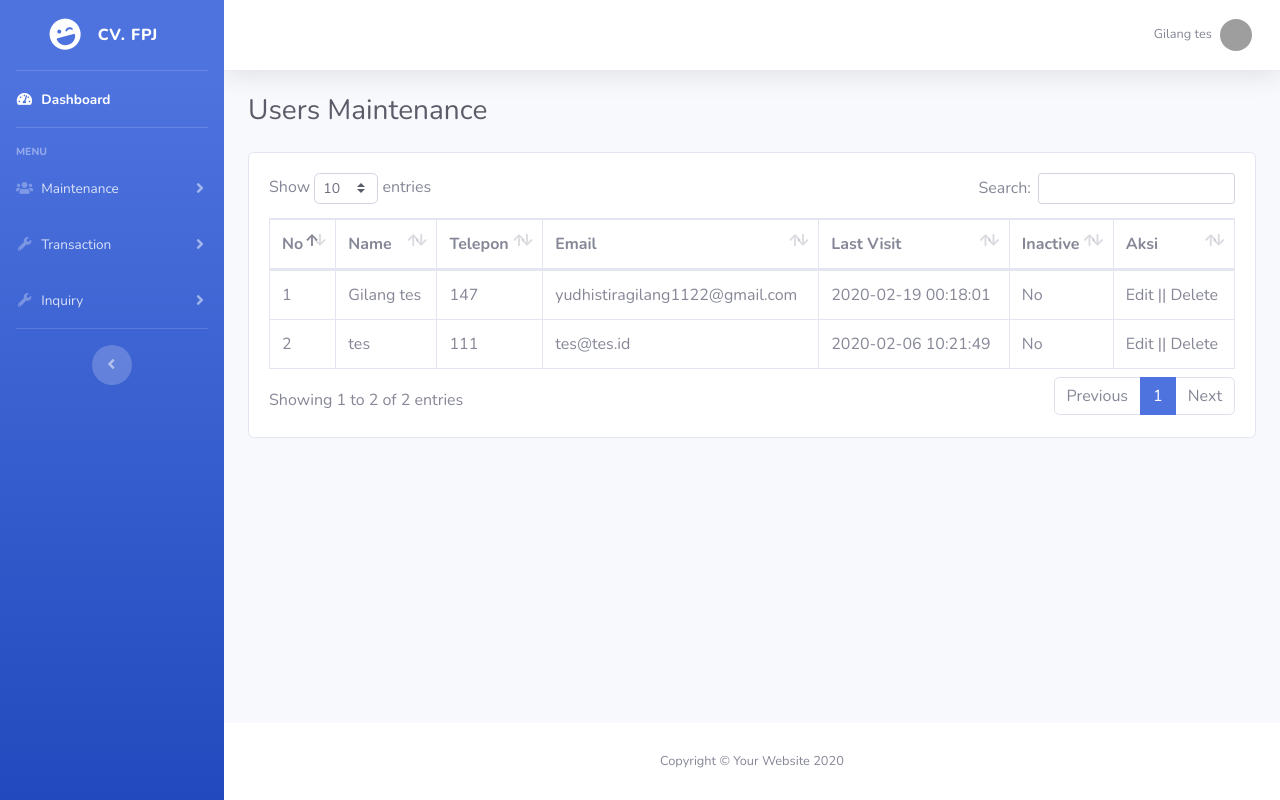
After one commit to yudistiragilang/desa_oop, a PHP site: page /maintenance/users.php in a window 1280 px wide. The commit adds this page. Run offline with PHP 8.4, Linux system fonts and the light colour scheme; a user stored in the database is signed in; data comes from the database, SQL or seed files in the repository; grey boxes are pictures that could not be loaded.

Commit message:
penyesuaian menu

```diff
--- a/home.php
+++ b/home.php
@@ -10,7 +10,7 @@
 session_start();
 
 require_once 'database/Login.php';
-require_once 'admin/Maintenance.php';
+require_once 'maintenance/Maintenance.php';
 
 $db = new Login();
 $usr = new Maintenance();
@@ -77,8 +77,8 @@ $page_content = "Beranda";
         <div id="collapseMaintenance" class="collapse" aria-labelledby="headingMaintenance" data-parent="#accordionSidebar">
           <div class="bg-white py-2 collapse-inner rounded">
             <h6 class="collapse-header">List Maintenance</h6>
-            <a class="collapse-item" href="admin/users.php">Admin</a>
-            <a class="collapse-item" href="">Pelanggan</a>
+            <a class="collapse-item" href="maintenance/users.php">Admin</a>
+            <a class="collapse-item" href="maintenance/pelanggan.php">Pelanggan</a>
           </div>
         </div>
       </li>
--- /dev/null
+++ b/maintenance/Maintenance.php
@@ -0,0 +1,51 @@
+<?php
+
+/**
+*  Author : Yudistira Gilang Adisetyo
+*  Email  : yudhistiragilang22@gmail.com
+*
+*/
+
+// require_once '../connection.php';
+
+class Maintenance
+{
+
+	private $conn;
+
+	function __construct()
+	{
+
+		$database = new Connection();
+		$db = $database->db_connection();
+		$this->conn = $db;
+
+	}
+
+	public function count_data($tabel)
+	{
+
+		$stmt = $this->conn->prepare("SELECT * FROM ".$tabel);
+		$stmt->execute();
+		$userRow = $stmt->fetch(PDO::FETCH_OBJ);
+
+		return $stmt->rowCount();
+
+	}
+
+	public function get_user()
+	{
+		$user = array();
+		$stmt = $this->conn->prepare("SELECT * FROM users");
+		$stmt->execute();
+
+		while ($dt = $stmt->fetch(PDO::FETCH_ASSOC)) {
+			$user[] = $dt;
+		}
+
+		return $user;
+	}
+
+}
+
+?>
--- /dev/null
+++ b/maintenance/users.php
@@ -0,0 +1,248 @@
+
+<?php
+
+/**
+*  Author : Yudistira Gilang Adisetyo
+*  Email  : yudhistiragilang22@gmail.com
+*
+*/
+
+session_start();
+
+require_once '../database/Login.php';
+require_once 'Maintenance.php';
+
+$db = new Login();
+$usr = new Maintenance();
+
+if ($db->is_logged_in() == "") {
+
+ $db->redirect('../index.php');
+
+}
+
+$userLogin = $db->user_online();
+$namaUser = $userLogin['real_name'];
+
+$page_content = "Users Maintenance";
+
+?>
+
+<!DOCTYPE html>
+<html lang="en">
+
+<head>
+
+  <meta charset="utf-8">
+  <meta http-equiv="X-UA-Compatible" content="IE=edge">
+  <meta name="viewport" content="width=device-width, initial-scale=1, shrink-to-fit=no">
+  <meta name="description" content="">
+  <meta name="author" content="">
+
+  <title><?= $page_content; ?></title>
+  <link rel="shortcut icon" href="../assets/img/favicon.ico">
+  <link href="../assets/vendor/fontawesome-free/css/all.min.css" rel="stylesheet" type="text/css">
+  <link href="https://fonts.googleapis.com/css?family=Nunito:200,200i,300,300i,400,400i,600,600i,700,700i,800,800i,900,900i" rel="stylesheet">
+  <link href="../assets/css/sb-admin-2.min.css" rel="stylesheet">
+  <link href="../assets/vendor/datatables/dataTables.bootstrap4.min.css" rel="stylesheet">
+
+</head>
+
+<body id="page-top">
+  <div id="wrapper">
+    <ul class="navbar-nav bg-gradient-primary sidebar sidebar-dark accordion" id="accordionSidebar">
+      <a class="sidebar-brand d-flex align-items-center justify-content-center" href="../home.php">
+        <div class="sidebar-brand-icon rotate-n-15">
+          <i class="fas fa-laugh-wink"></i>
+        </div>
+        <div class="sidebar-brand-text mx-3">CV. FPJ</div>
+      </a>
+      <hr class="sidebar-divider my-0">
+      <li class="nav-item active">
+        <a class="nav-link" href="../home.php">
+          <i class="fas fa-fw fa-tachometer-alt"></i>
+          <span>Dashboard</span>
+        </a>
+      </li>
+      <hr class="sidebar-divider">
+      <div class="sidebar-heading">
+        MENU
+      </div>
+
+      <li class="nav-item">
+        <a class="nav-link collapsed" href="#" data-toggle="collapse" data-target="#collapseMaintenance" aria-expanded="true" aria-controls="collapseMaintenance">
+          <i class="fas fa-fw fa-users"></i>
+          <span>Maintenance</span>
+        </a>
+        <div id="collapseMaintenance" class="collapse" aria-labelledby="headingMaintenance" data-parent="#accordionSidebar">
+          <div class="bg-white py-2 collapse-inner rounded">
+            <h6 class="collapse-header">List Maintenance</h6>
+            <a class="collapse-item" href="../maintenance/users.php">Admin</a>
+            <a class="collapse-item" href="../maintenance/pelanggan.php">Pelanggan</a>
+          </div>
+        </div>
+      </li>
+
+      <li class="nav-item">
+        <a class="nav-link collapsed" href="#" data-toggle="collapse" data-target="#collapseTransaction" aria-expanded="true" aria-controls="collapseTransaction">
+          <i class="fas fa-fw fa-wrench"></i>
+          <span>Transaction</span>
+        </a>
+        <div id="collapseTransaction" class="collapse" aria-labelledby="headingTransaction" data-parent="#accordionSidebar">
+          <div class="bg-white py-2 collapse-inner rounded">
+            <h6 class="collapse-header">List Transaction:</h6>
+            <a class="collapse-item" href="">Pesanan</a>
+            <a class="collapse-item" href="">Service</a>
+          </div>
+        </div>
+      </li>
+
+      <li class="nav-item">
+        <a class="nav-link collapsed" href="#" data-toggle="collapse" data-target="#collapseInquiry" aria-expanded="true" aria-controls="collapseInquiry">
+          <i class="fas fa-fw fa-wrench"></i>
+          <span>Inquiry</span>
+        </a>
+        <div id="collapseInquiry" class="collapse" aria-labelledby="headingInquiry" data-parent="#accordionSidebar">
+          <div class="bg-white py-2 collapse-inner rounded">
+            <h6 class="collapse-header">Custom Utilities:</h6>
+            <a class="collapse-item" href="">Admin</a>
+            <a class="collapse-item" href="">Pelanggan</a>
+            <a class="collapse-item" href="">Pesanan</a>
+            <a class="collapse-item" href="">Service</a>
+          </div>
+        </div>
+      </li>
+
+      <hr class="sidebar-divider d-none d-md-block">
+      <div class="text-center d-none d-md-inline">
+        <button class="rounded-circle border-0" id="sidebarToggle"></button>
+      </div>
+
+    </ul>
+
+        <!-- Content Wrapper -->
+        <div id="content-wrapper" class="d-flex flex-column">
+          <div id="content">
+            <nav class="navbar navbar-expand navbar-light bg-white topbar mb-4 static-top shadow">
+              <button id="sidebarToggleTop" class="btn btn-link d-md-none rounded-circle mr-3">
+                <i class="fa fa-bars"></i>
+              </button>
+              <ul class="navbar-nav ml-auto">
+                <li class="nav-item dropdown no-arrow">
+                  <a class="nav-link dropdown-toggle" href="#" id="userDropdown" role="button" data-toggle="dropdown" aria-haspopup="true" aria-expanded="false">
+                    <span class="mr-2 d-none d-lg-inline text-gray-600 small"><?= $namaUser; ?></span>
+                    <img class="img-profile rounded-circle" src="https://source.unsplash.com/QAB-WJcbgJk/60x60">
+                  </a>
+                  <div class="dropdown-menu dropdown-menu-right shadow animated--grow-in" aria-labelledby="userDropdown">
+                    <a class="dropdown-item" href="#">
+                      <i class="fas fa-user fa-sm fa-fw mr-2 text-gray-400"></i>
+                      Profile
+                    </a>
+                    <div class="dropdown-divider"></div>
+                    <a class="dropdown-item" href="#" data-toggle="modal" data-target="#logoutModal">
+                      <i class="fas fa-sign-out-alt fa-sm fa-fw mr-2 text-gray-400"></i>
+                      Logout
+                    </a>
+                  </div>
+                </li>
+              </ul>
+            </nav>
+
+            <!-- Begin Page Content -->
+            <div class="container-fluid">
+
+              <div class="d-sm-flex align-items-center justify-content-between mb-4">
+                <h1 class="h3 mb-0 text-gray-800"><?= $page_content; ?></h1>
+              </div>
+
+              <div class="card">
+                <div class="card-body">
+                  <div class="table-responsive">
+
+                    <table class="table table-bordered" id="dataTable" width="100%" cellspacing="0">
+                      <thead>
+                        <tr>
+                          <th>No</th>
+                          <th>Name</th>
+                          <th>Telepon</th>
+                          <th>Email</th>
+                          <th>Last Visit</th>
+                          <th>Inactive</th>
+                          <th>Aksi</th>
+                        </tr>
+                      </thead>
+                      <tbody>
+                        <?php
+                          $no=1;
+                        ?>
+
+                        <?php foreach ($usr->get_user() as $dt) : ?>
+
+                        <tr>
+                          <td><?= $no++; ?></td>
+                          <td><?php echo $dt['real_name']; ?></td>
+                          <td><?php echo $dt['phone']; ?></td>
+                          <td><?php echo $dt['email']; ?></td>
+                          <td><?php echo $dt['last_visit']; ?></td>
+                          <td><?php echo $dt['inactive'] == 1 ? "Yes":"No" ; ?></td>
+                          <td> Edit || Delete </td>
+                        </tr>
+
+                        <?php endforeach; ?>
+                      </tbody>
+                    </table>
+
+                  </div>
+                </div>
+              </div>
+            </div>
+
+          </div>
+          <!-- End of Main Content -->
+
+          <!-- Footer -->
+          <footer class="sticky-footer bg-white">
+            <div class="container my-auto">
+              <div class="copyright text-center my-auto">
+                <span>Copyright &copy; Your Website <?= date('Y'); ?></span>
+              </div>
+            </div>
+          </footer>
+          <!-- End of Footer -->
+
+        </div>
+      </div>
+      <a class="scroll-to-top rounded" href="#page-top">
+        <i class="fas fa-angle-up"></i>
+      </a>
+
+      <!-- Logout Modal-->
+      <div class="modal fade" id="logoutModal" tabindex="-1" role="dialog" aria-labelledby="exampleModalLabel" aria-hidden="true">
+        <div class="modal-dialog" role="document">
+          <div class="modal-content">
+            <div class="modal-header">
+              <h5 class="modal-title" id="exampleModalLabel">Ready to Leave?</h5>
+              <button class="close" type="button" data-dismiss="modal" aria-label="Close">
+                <span aria-hidden="true">×</span>
+              </button>
+            </div>
+            <div class="modal-body">Select "Logout" below if you are ready to end your current session.</div>
+            <div class="modal-footer">
+              <button class="btn btn-secondary" type="button" data-dismiss="modal">Cancel</button>
+              <a class="btn btn-primary" href="../logout.php">Logout</a>
+            </div>
+          </div>
+        </div>
+      </div>
+
+      <script src="../assets/vendor/jquery/jquery.min.js"></script>
+      <script src="../assets/vendor/bootstrap/js/bootstrap.bundle.min.js"></script>
+      <script src="../assets/vendor/jquery-easing/jquery.easing.min.js"></script>
+      <script src="../assets/js/sb-admin-2.min.js"></script>
+      <script src="../assets/vendor/datatables/jquery.dataTables.min.js"></script>
+      <script src="../assets/vendor/datatables/dataTables.bootstrap4.min.js"></script>
+      <script src="../assets/js/demo/datatables-demo.js"></script>
+
+    </body>
+
+    </html>
```
